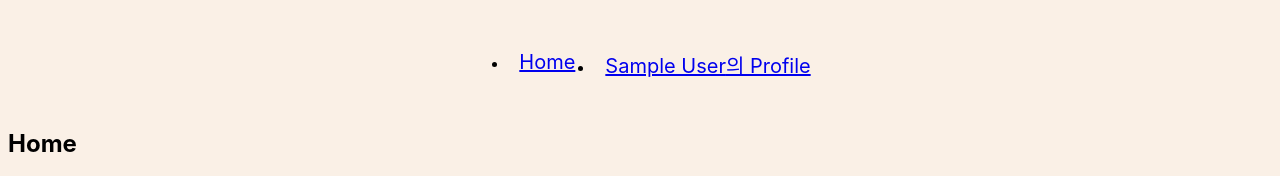
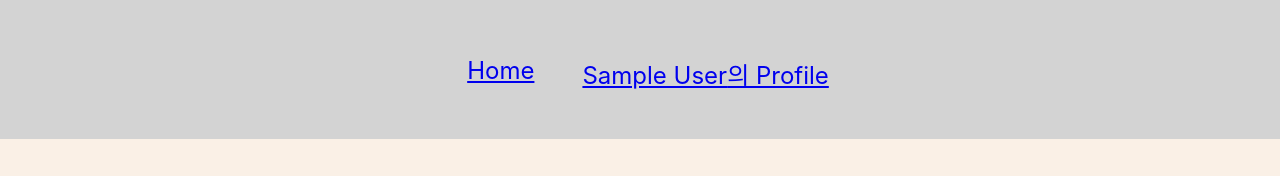
Before and after one commit to Seokyung/Rolling-Rolling, a React (Create React App) app: page / in a window 1280 px wide. Shown: the top 176 px of the page. Built offline with nearby package versions, Linux system fonts and the light colour scheme; no server answers; the database is empty; sample sign-in values are in the browser's storage; a web font is replaced by a local one.

Commit message:
Style: Add style for Navigation

```diff
--- a/src/components/Navigation.css
+++ b/src/components/Navigation.css
@@ -1,22 +1,24 @@
 .navUl {
 	display: flex;
 	justify-content: center;
-	margin-top: 30px;
-	margin-bottom: 20px;
+	margin: 0;
+	padding: 2rem;
+	background-color: lightgrey;
 }
 
 .navUl li {
-	margin: 10px;
+	margin: 1rem;
+	list-style-type: none;
 }
 
 .navMenu {
-	margin-left: 10px;
 	display: flex;
+	margin-left: 1rem;
 	flex-direction: column;
 	align-items: center;
-	font-size: 20px;
+	font-size: 1.5rem;
 }
 
 .navMenuName {
-	margin-top: 10px;
+	margin-top: 0.5rem;
 }
--- a/src/index.css
+++ b/src/index.css
@@ -7,7 +7,8 @@
 }
 
 body {
-	/* margin: 0; */
+	margin: 0;
+	padding: 0;
 	background-color: linen;
 	font-family: "ImcreSoojin", -apple-system, BlinkMacSystemFont, "Segoe UI",
 		Roboto, Oxygen, Ubuntu, Cantarell, "Open Sans", "Helvetica Neue", sans-serif;
--- a/src/routes/styles/Home.css
+++ b/src/routes/styles/Home.css
@@ -1,7 +1,7 @@
 .homeContainer {
+	display: flex;
+	flex-direction: column;
 	width: 100%;
 	height: 90vh;
-	max-width: 320px;
-	display: flex;
-	flex-direction: column;
+	margin: 1rem;
 }
```
